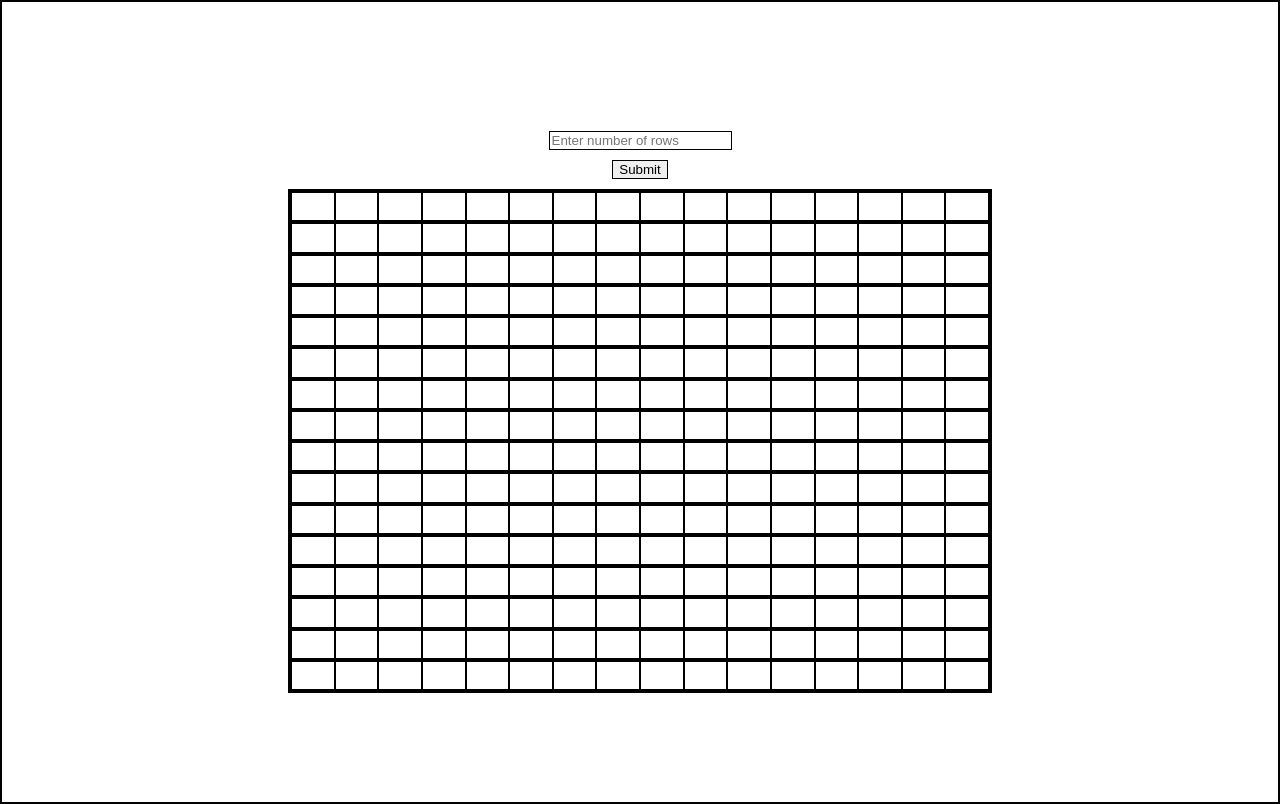
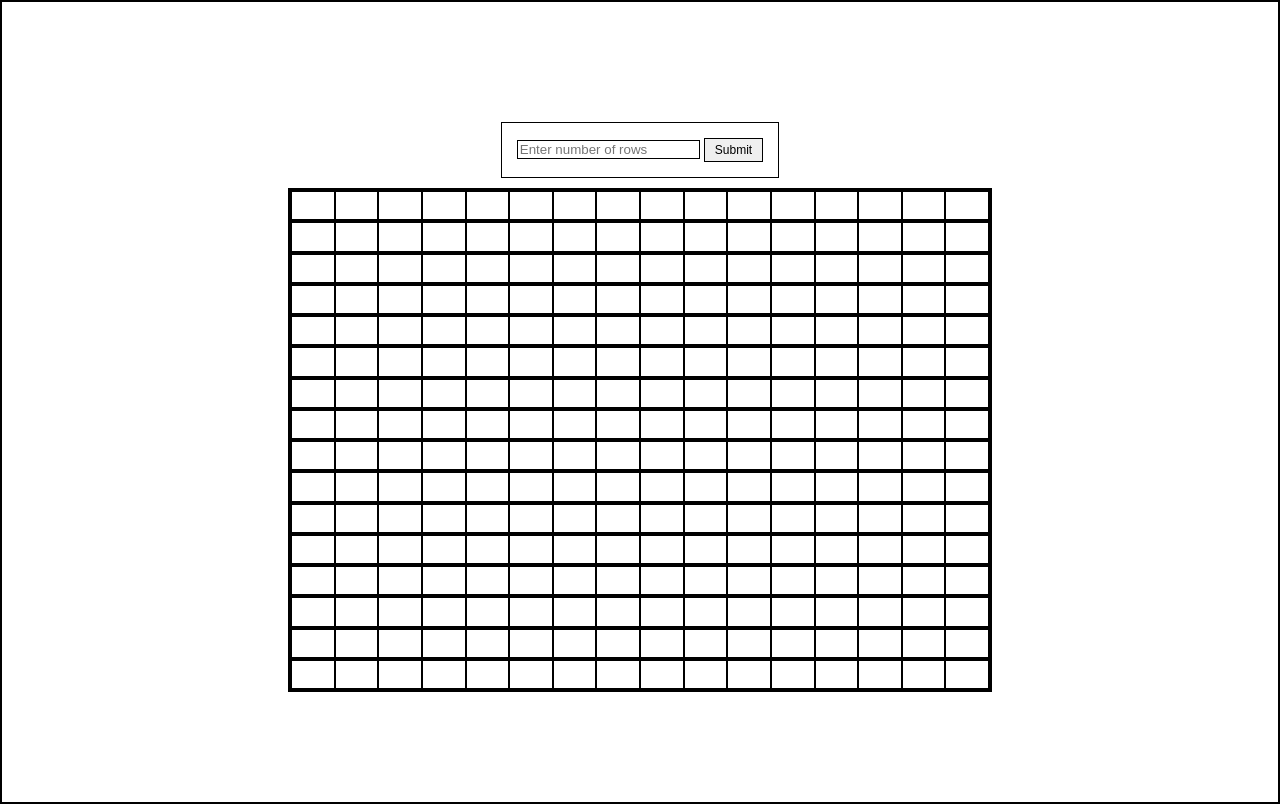
Before and after one commit to amrkab/etch-a-sketch, a plain HTML site: page index.html in a window 1280 px wide. Drawn offline with Linux system fonts and the light colour scheme.

Commit message:
Create custom input for grid size

```diff
--- a/app.js
+++ b/app.js
@@ -1,19 +1,23 @@
-// create 16x16 grid of div using javascript
-// put grid of divs inside another div (holds your grids)
-// use flexbox to make divs appear as grid
 // user hover effect to change each div whenever the mouse goes over it
-    // you can change color by either adding a class or changiing backgroundColor of the divs
+    // you can change color by either adding a class or changing backgroundColor of the divs
 // add button to the top of screen that will prompt user to change number of divs per side
 // max input is 100 squares
 
+const myForm = document.querySelector('#myForm');
+const input = document.querySelector('#sizeInput');
 
-// currently trying to create custom grid size with an input field and a button
-
-
-
-const input = document.querySelector('input');
+myForm.addEventListener('submit', e => {
+e.preventDefault();
+if (input.value>100 || input.value==0) {
+    alert("That size will break everything")
+} else {
+    resetGrid();
+    makeGrid(input.value)
+}
+});
 
 function makeGrid(e) {
+
     const parentGrid = document.querySelector('#parentGrid');
 
         for (let i = 0; i<e; i++) {
@@ -33,27 +37,13 @@ function makeGrid(e) {
         }
 }
 
-function defaultGrid() {
-    const parentGrid = document.querySelector('#parentGrid');
 
-        for (let i = 0; i<16; i++) {
+function resetGrid() {
 
-            const row = document.createElement('div');
-            row.id = 'row' + i;
-            row.setAttribute('class', 'rowContainer');
-            parentGrid.append(row);
+    while (parentGrid.firstChild) {
+        parentGrid.removeChild(parentGrid.firstChild);
+    }
 
-            const rowWidth = document.getElementById('row' + i)
-
-            for (let x = 0; x<16; x++) {
-                const tile = document.createElement('div');
-                tile.setAttribute('class', 'tiles');
-                rowWidth.append(tile);
-            }
-        }
 }
 
-function resetGrid() {}
-
-defaultGrid();
-input.addEventListener('input', makeGrid);
+makeGrid(16);
--- a/index.html
+++ b/index.html
@@ -8,8 +8,10 @@
 </head>
 <body>
 
-    <input placeholder="Enter number of rows" type="text">
-    <button>Submit</button>
+    <form id="myForm">
+    <input id="sizeInput" placeholder="Enter number of rows" type="text">
+    <button id="submit">Submit</button>
+    </form>
     <div id="parentGrid"></div>
 
 
--- a/styles.css
+++ b/styles.css
@@ -32,10 +32,14 @@ body {
     flex-grow: 1;
 }
 
-input {
-    margin: 20px 20px 10px 20px;
+button {
+    padding: 4px 10px;
+    text-align: center;
+    font-size: 12px;
 }
 
-button {
-    margin-bottom: 10px;
+#myForm {
+    padding: 15px;
+    margin: 10px;
+    border: 1px solid black;
 }
```
